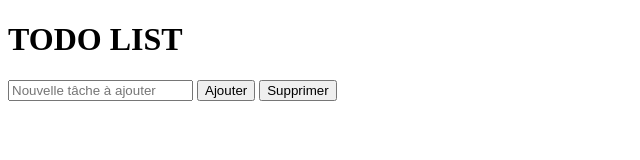
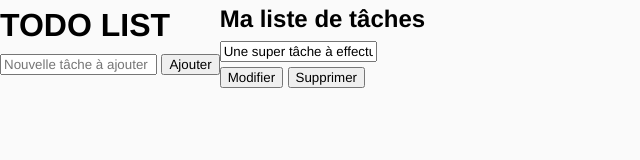
Before and after one commit to AnaiO/todo_list_vanilla, a plain HTML site: page index.html in a window 1280 px wide. Shown: the whole page, without its empty margins (0-640 px from the left). Drawn offline with Linux system fonts and the light colour scheme.

Commit message:
add tasks list html

```diff
--- a/index.html
+++ b/index.html
@@ -5,15 +5,32 @@
     <meta http-equiv="X-UA-Compatible" content="IE=edge">
     <meta name="viewport" content="width=device-width, initial-scale=1.0">
     <title>TODO list</title>
+    <link rel="stylesheet" href="/node_modules/normalize.css/">
+    <link rel="stylesheet" href="/main.css">
 </head>
 <body>
     <header>
         <h1>TODO LIST</h1>
+        <form id="new-task-form">
+            <input type="text" placeholder="Nouvelle tâche à ajouter" id="new-task-input">
+            <input type="submit" value="Ajouter">
+        </form>
     </header>
-    <form id="new-task-form">
-        <input type="text" placeholder="Nouvelle tâche à ajouter" id="new-task-input">
-        <input type="submit" value="Ajouter">
-        <input type="submit" value="Supprimer">
-    </form>
+
+    <main>
+        <h2>
+            Ma liste de tâches
+        </h2>
+        <div class="tasks">
+            <div class="task">
+                <input type="text" value="Une super tâche à effectuer">
+                <div class="actions">
+                    <button type="submit" id="edit-button">Modifier</button>
+                    <button type="submit" id="delete-button">Supprimer</button>
+                </div>
+            </div>
+        </div>
+    </main>
+
 </body>
 </html>
--- a/main.css
+++ b/main.css
@@ -0,0 +1,20 @@
+:root {
+    --dark: #374151;
+}
+
+* {
+    box-sizing: border-box;
+    margin: 0;
+    font-family: 'Helvetica', 'Arial', sans-serif;
+
+}
+
+body {
+    font-size: 16px;
+    line-height: 1.6;
+    word-break: break-word;
+    background-color: #FAFAFA;
+    display: flex;
+    /* flex-direction: column; */
+    /* justify-content: center; */
+}
```
